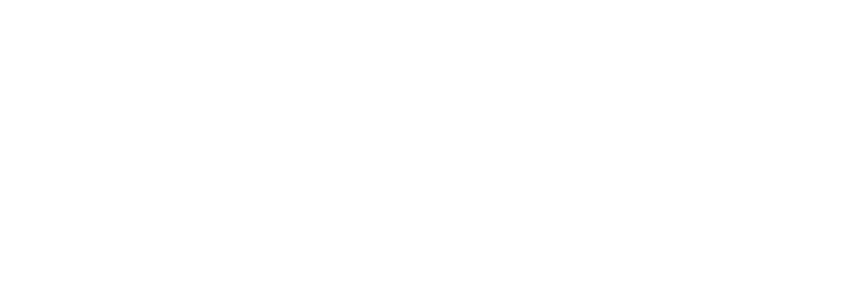
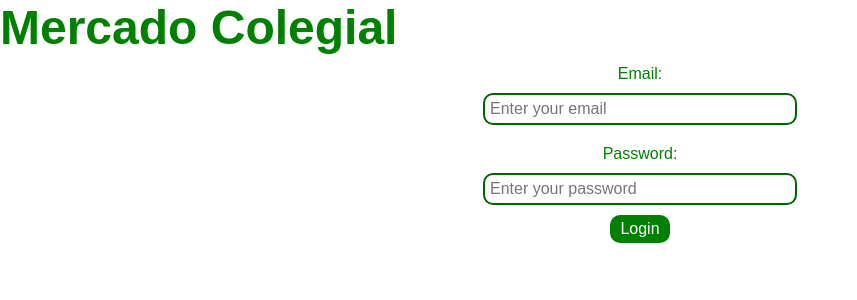
Before and after one commit to uprm-inso4101-2024-2025-s1/semester-project-mercado-colegial-online, a Vue app in the folder vue-project/: page /sellerlogin in a window 1280 px wide. Before the commit this address had no page. Shown: the top 300 px of the page, without its empty margins (0-857 px from the left). Built offline with nearby package versions, Linux system fonts and the light colour scheme.

Commit message:
Created the SellerLogIn file and completed the login form

```diff
--- a/vue-project/src/router/index.js
+++ b/vue-project/src/router/index.js
@@ -92,6 +92,7 @@
 import Home from '../views/Home.vue';
 import ClientLogIn from '../views/ClientLogIn.vue';
 import SellerDashboard from '../views/SellerDash.vue';  // Import the SellerDashboard component
+import SellerLogIn from '../views/SellerLogIn.vue';  // Import the SellerLogIn component
 
 const routes = [
   {
@@ -114,6 +115,11 @@
     name: 'SellerDash',
     component: SellerDashboard,
   },
+  {
+    path: '/sellerlogin',  // New route for the Seller Login
+    name: 'SellerLogIn',
+    component: SellerLogIn,
+  },
 ];
 
 const router = createRouter({
--- a/vue-project/src/views/SellerDash.vue
+++ b/vue-project/src/views/SellerDash.vue
@@ -3,8 +3,12 @@
     <div class="header">
       <h1>Seller Dashboard</h1>
       <div>
-        <button class="home-btn" @click="navigateTo('home')">Home</button>
-        <button class="product-list-btn" @click="navigateTo('product-listing')">Product Listing</button>
+        <router-link to="/home">
+          <button class="home-btn">Home</button>
+        </router-link>
+        <router-link to="/product-listing">
+          <button class="product-list-btn">Product Listing</button>
+        </router-link>
       </div>
     </div>
 
--- /dev/null
+++ b/vue-project/src/views/SellerLogin.vue
@@ -0,0 +1,117 @@
+<template>
+    <div class="seller-login">
+        <h1 class="title">Mercado Colegial</h1>
+        <form @submit.prevent="handleLogin">
+            <div class="formElement">
+                <label for="email">Email:</label>
+                <input type="email" v-model="email" id="email" placeholder="Enter your email" required />
+            </div>
+            <div class="formElement">
+                <label for="password">Password:</label>
+                <input type="password" v-model="password" id="password" placeholder="Enter your password" required />
+            </div>
+            <div class="formElement">
+                <button class="btn" type="submit">Login</button>
+            </div>
+        </form>
+    </div>
+</template>
+
+<script>
+export default {
+    data() {
+        return {
+            email: '',
+            password: ''
+        };
+    },
+    methods: {
+        handleLogin() {
+            // Handle login logic here
+
+            if(this.email === 'example.email@gmail.com' && this.password === 'password123') {
+                alert('Login successful!');
+                this.$router.push('/seller-dash');
+            } else {
+                alert('Invalid email or password.');
+            }
+        }
+    }
+};
+</script>
+
+<style scoped>
+body {
+    color: black;
+    font-family: Arial, sans-serif;
+}
+
+.title {
+    font-size: 3em;
+    color: green;
+    margin: 0px;
+}
+
+.subtitle {
+    font-size: 2em;
+    color: green;
+    margin-top: 20px;
+    margin-bottom: 10px;
+}
+
+.client-container {
+    margin: 10px;
+}
+
+.form {
+    display: flex;
+    flex-direction: column;
+    justify-content: center;
+    align-items: center;
+    padding: 10px;
+    margin-bottom: 20px;
+    height: auto;
+}
+
+.formElement {
+    display: flex;
+    flex-direction: column;
+    margin-bottom: 10px;
+    align-items: center;
+}
+
+.btn {
+    padding: 5px 10px;
+    font-size: 1em;
+    color: white;
+    background-color: green;
+    border: none;
+    border-radius: 10px;
+    cursor: pointer;
+}
+
+.btn:hover {
+    background-color: darkgreen;
+}
+
+label {
+    margin-top: 10px;
+    margin-bottom: 10px;
+    font-size: 1em;
+    color: green;
+}
+
+input {
+    font-size: 1em;
+    border: 2px solid darkgreen;
+    border-radius: 10px;
+    padding: 5px;
+    width: 100%;
+    max-width: 300px;
+}
+
+.error {
+    color: red;
+    margin-top: 10px;
+}
+</style>
--- a/vue-project/src/views/Welcome.vue
+++ b/vue-project/src/views/Welcome.vue
@@ -5,7 +5,7 @@
       <router-link to="/clientlogin">
         <button class="btn cliente">Cliente</button>
       </router-link>
-      <router-link to="/home">
+      <router-link to="/sellerlogin">
         <button class="btn vendedor">Vendedor</button>
       </router-link>
     </div>
```
